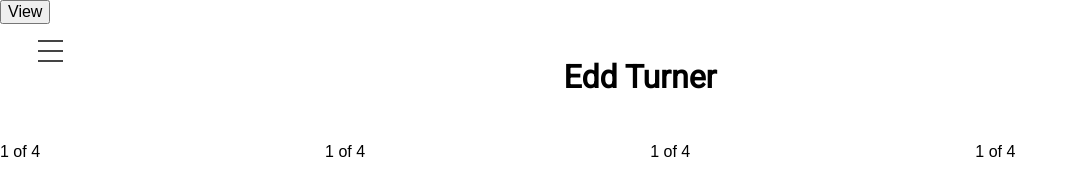
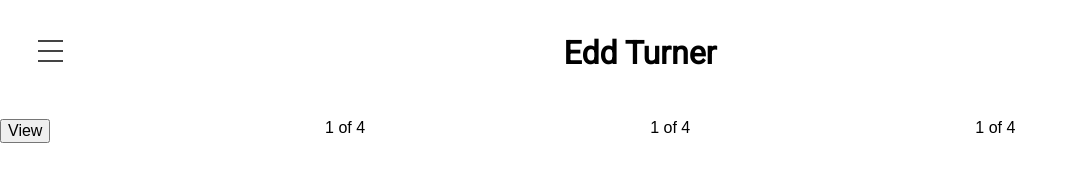
Before and after one commit to eddturner/artbyme, a website: page app/index.html in a window 1280 px wide. Shown: the whole page, without its empty margins (0-1078 px from the left). Drawn offline with Linux system fonts and the light colour scheme.

Commit message:
location of burger

```diff
--- a/app/index.html
+++ b/app/index.html
@@ -102,17 +102,6 @@
 
 </div>
 
-<input id="view" type="button" value="View" onclick="showGallery();"/>
-
-
-<div class="section group">
-    <div class="col span_4_of_4">
-        <h1 class="title">Edd Turner</h1>
-    </div>
-</div>
-
-<div class="section group">
-    <div class="col span_1_of_4">
 <!-- Navigation -->
 <div class="b-nav">
     <li><a class="b-link" href="https://github.com/mblode/burger" target="_blank">Home</a></li>
@@ -131,7 +120,17 @@
     <!-- Burger-Brand -->
     <a href="#" class="b-brand">Menu</a>
 </div>
-        1 of 4
+
+
+<div class="section group">
+    <div class="col span_4_of_4">
+        <h1 class="title">Edd Turner</h1>
+    </div>
+</div>
+
+<div class="section group">
+    <div class="col span_1_of_4">
+        <input id="view" type="button" value="View" onclick="showGallery();"/>
     </div>
     <div class="col span_1_of_4">
         1 of 4
```
Lines whose indentation alone changed are shown as unchanged.
